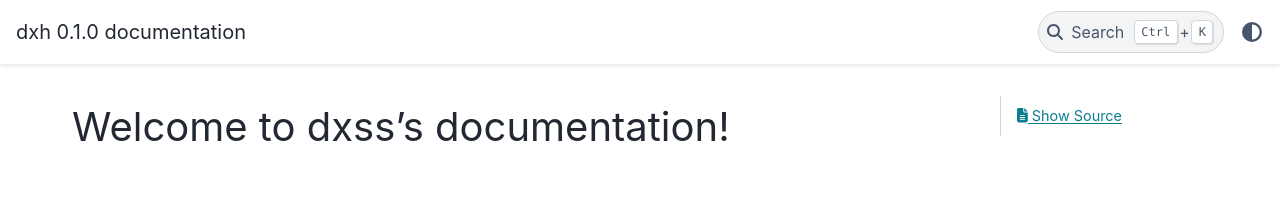
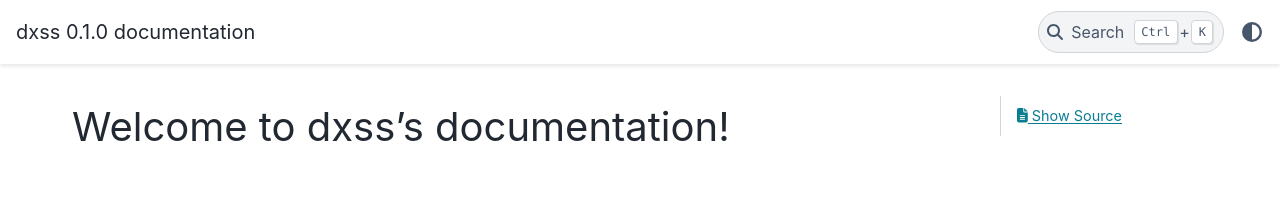
Before and after one commit to sourcery-ai-experiments/dxss, a Sphinx documentation site: the page built from docs/index.rst, in a window 1280 px wide. Shown: the top 214 px of the page. Built offline with Sphinx 7.4.7 and the PyData theme 0.15.4, drawn with Linux system fonts in a browser that asks for light colours; pages that are not in the unit, such as notebooks, are missing from menus.

Commit message:
Fix some vestigial dxh references

```diff
--- a/docs/conf.py
+++ b/docs/conf.py
@@ -6,7 +6,7 @@
 # -- Project information -----------------------------------------------------
 # https://www.sphinx-doc.org/en/master/usage/configuration.html#project-information
 
-project = "dxh"
+project = "dxss"
 copyright = "2023, University College London"  # noqa: A001
 author = "University College London"
 release = "0.1.0"
--- a/pyproject.toml
+++ b/pyproject.toml
@@ -22,7 +22,7 @@ dependencies = [
     "fenics-ufl",
     "numpy",
 ]
-description = "Collection of helper functions for working with DOLFINx Python interface"
+description = "DOLFINx solvers on space-time finite element spaces"
 dynamic = [
     "version",
 ]
```
